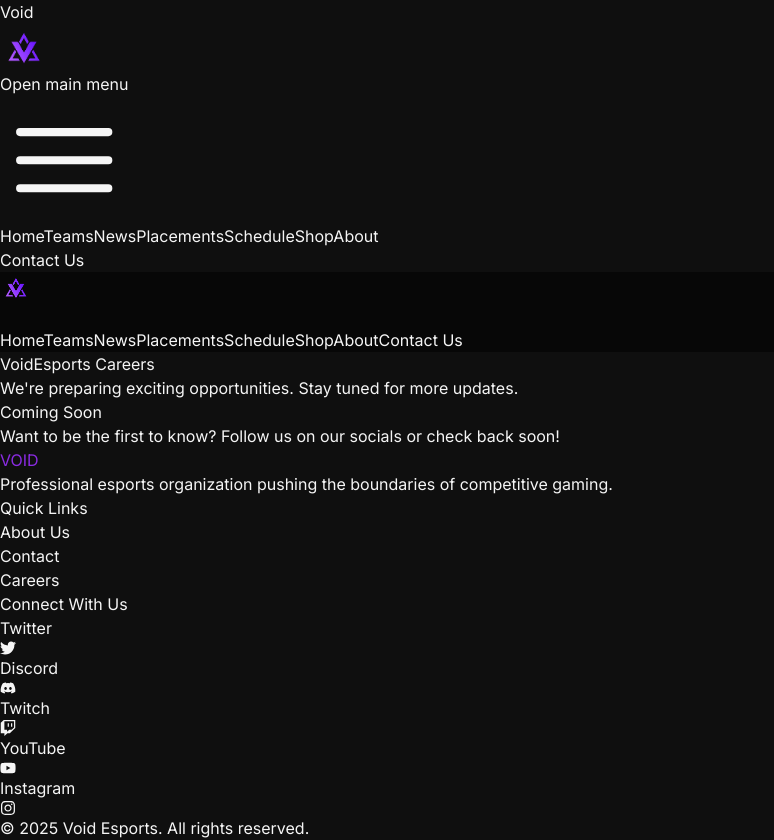
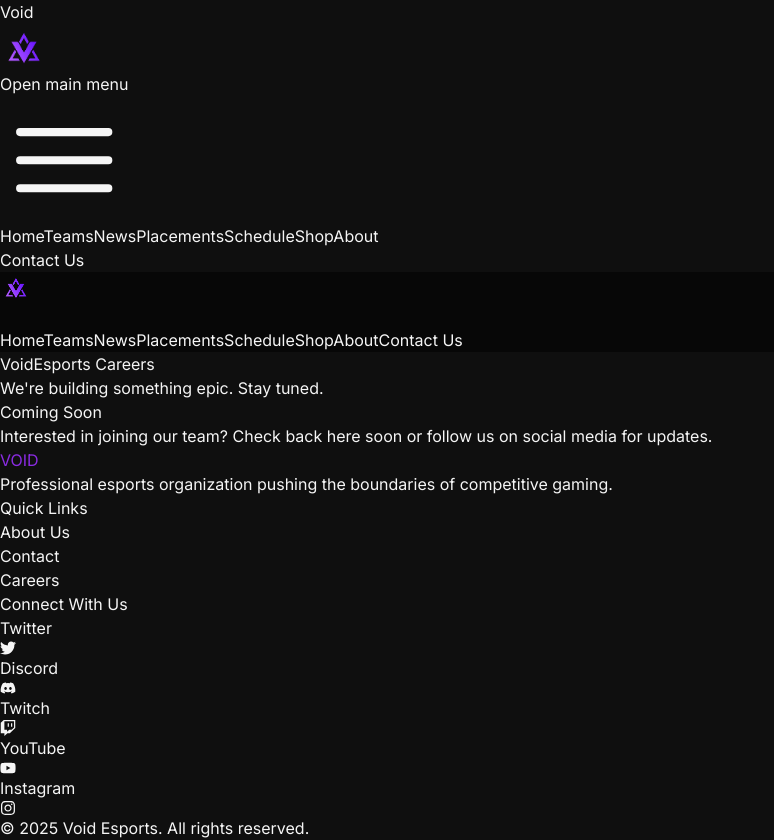
Before and after one commit to N2RSolaceDev/s, a Next.js app: page /careers in a window 1280 px wide. Shown: the whole page, without its empty margins (0-774 px from the left). Built offline with nearby package versions, Linux system fonts and the light colour scheme.

Commit message:
Update page.tsx

```diff
--- a/src/app/careers/page.tsx
+++ b/src/app/careers/page.tsx
@@ -1,24 +1,24 @@
-import React from "react";
+import React from 'react';
 
-const CareersPage = () => {
+export default function CareersPage() {
   return (
-    <main className="flex flex-col items-center justify-center min-h-screen bg-gray-900 text-white px-4">
-      <div className="text-center max-w-2xl">
-        <h1 className="text-4xl md:text-6xl font-extrabold mb-6 bg-gradient-to-r from-indigo-500 via-purple-500 to-pink-500 text-transparent bg-clip-text">
+    <div className="flex flex-col items-center justify-center min-h-screen bg-black text-white px-4">
+      <div className="text-center max-w-xl">
+        <h1 className="text-4xl md:text-6xl font-bold mb-6 bg-gradient-to-r from-purple-500 to-pink-500 text-transparent bg-clip-text">
           VoidEsports Careers
         </h1>
-        <p className="text-lg md:text-xl mb-8 text-gray-300">
-          We're preparing exciting opportunities. Stay tuned for more updates.
+        <p className="text-lg md:text-2xl mb-8">
+          We're building something epic. Stay tuned.
         </p>
-        <div className="text-4xl md:text-6xl font-black text-white animate-pulse">
+        <div className="text-5xl font-extrabold tracking-tight animate-pulse">
           Coming Soon
         </div>
-        <p className="mt-10 text-sm text-gray-400">
-          Want to be the first to know? Follow us on our socials or check back soon!
-        </p>
+        <div className="mt-10">
+          <p className="text-sm text-gray-400">
+            Interested in joining our team? Check back here soon or follow us on social media for updates.
+          </p>
+        </div>
       </div>
-    </main>
+    </div>
   );
-};
-
-export default CareersPage;
+}
```
